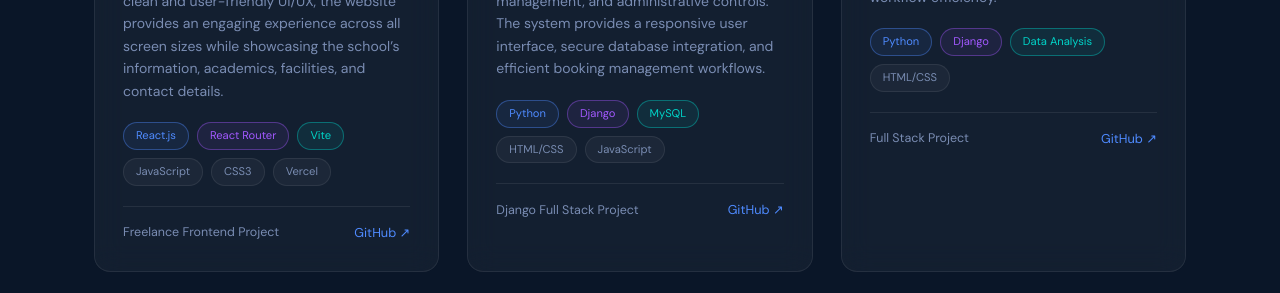
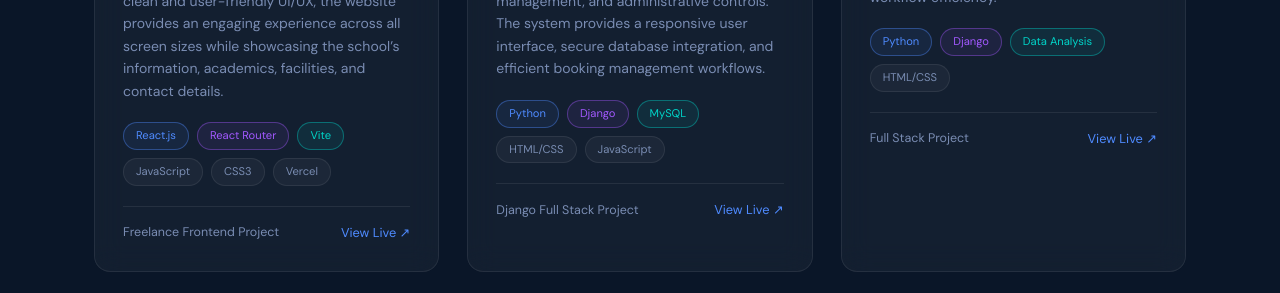
Before and after one commit to Manoj-Developer360/portfolio, a React (Vite) app: page / in a window 1280 px wide. Shown: the part 5380-5673 px from the top of the page. Built offline with nearby package versions, Linux system fonts and the light colour scheme.

Commit message:
feat : update projects section.

```diff
--- a/src/components/Projects.jsx
+++ b/src/components/Projects.jsx
@@ -16,7 +16,7 @@ const PROJECTS = [
       { cls: "", label: "Vercel" },
     ],
     type: "Freelance Frontend Project",
-    link: "https://github.com/Manoj-Developer360/ssvhs.git",
+    link: "https://ssvphs.vercel.app/",
   },
 
   {
@@ -32,7 +32,7 @@ const PROJECTS = [
       { cls: "", label: "JavaScript" },
     ],
     type: "Django Full Stack Project",
-    link: "https://github.com/Manoj-Developer360/tms_project",
+    link: "https://srivari-booking.onrender.com/",
   },
   {
     delayClass: "d1",
@@ -46,7 +46,7 @@ const PROJECTS = [
       { cls: "", label: "HTML/CSS" },
     ],
     type: "Full Stack Project",
-    link: "https://github.com/dhiyanesh-cyber/feedback_system.git",
+    link: "https://feedback.ssmiet.ac.in/",
   },
   // {
   //   delayClass: 'd2',
@@ -123,7 +123,7 @@ function ProjectCard({ project }) {
           rel="noreferrer"
           className="proj-link"
         >
-          GitHub ↗
+          View Live ↗
         </a>
       </div>
     </Reveal>
```
